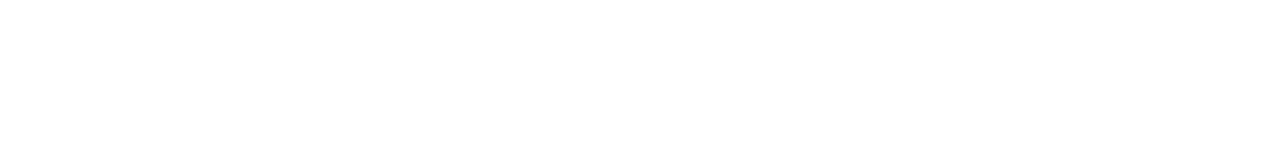
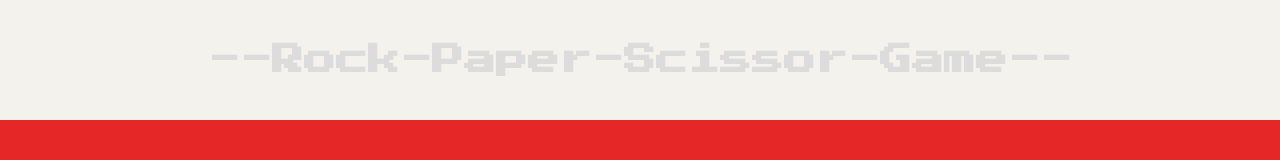
Before and after one commit to ShujaatNazir/Rock-Paper-Scissor-Game, a plain HTML site: page index.html in a window 1280 px wide. Drawn offline with Linux system fonts and the light colour scheme.

Commit message:
chose the color pallet and overall theme of the game

```diff
--- a/index.html
+++ b/index.html
@@ -3,10 +3,22 @@
 <head>
     <meta charset="UTF-8">
     <meta name="viewport" content="width=device-width, initial-scale=1.0">
+    <link rel="preconnect" href="https://fonts.googleapis.com">
+    <link rel="preconnect" href="https://fonts.gstatic.com" crossorigin>
+    <link href="https://fonts.googleapis.com/css2?family=Lato:ital,wght@0,100;0,300;0,400;0,700;0,900;1,100;1,300;1,400;1,700;1,900&family=Press+Start+2P&display=swap" rel="stylesheet">
     <link rel="stylesheet" href="style.css">
     <title>Rock-Paper-Scissor-Game</title>
 </head>
 <body>
+
+    <header>
+        <div class="container">
+            <h1>
+                --Rock-Paper-Scissor-Game--
+            </h1>
+        </div>
+    </header>
+
     <script src="main.js"></script>
 </body>
 </html>
--- a/style.css
+++ b/style.css
@@ -3,3 +3,35 @@
     padding: 0;
     box-sizing: border-box;
 }
+
+:root {
+    --main-font : "Press Start 2P", cursive;
+    --secondary-font : "lato";
+    --backgroundColor : #E62727;
+    --button-color : #1E93AB;
+    --text-color : #DCDCDC;
+    --header-background: #F3F2EC;
+
+}
+
+body {
+    width: 100vw;
+    height: 100vh;
+    background-color: var(--backgroundColor);
+}
+
+header {
+    height: 15%;
+    width: 100%;
+}
+
+header .container {
+    height: 100%;
+    width: 100%;
+    background-color: var(--header-background);
+    display: flex;
+    justify-content: center;
+    align-items: center;
+    font-family: var(--main-font);
+    color: var(--text-color);
+}
```
